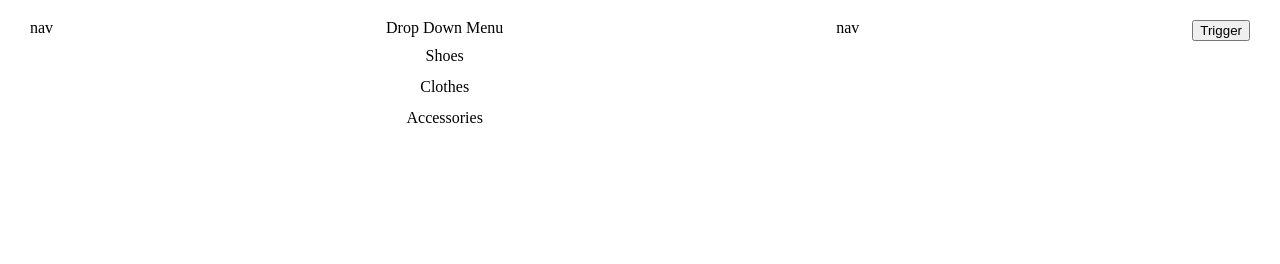
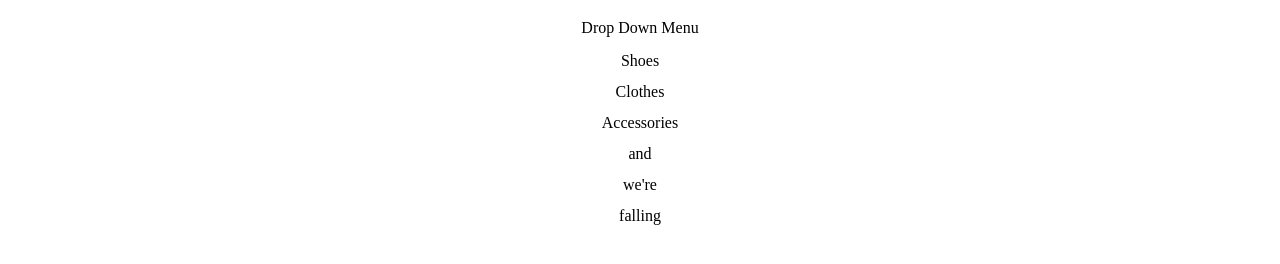
Before and after one commit to Sty6x/weather-app, a website built with webpack: page src/index.html in a window 1280 px wide. Both pictures are taken after a click on the element "Drop Down Menu". Built offline with nearby package versions, Linux system fonts and the light colour scheme.

Commit message:
fixed and tested out the module and added description on how to use the module

```diff
--- a/src/dropDown.js
+++ b/src/dropDown.js
@@ -1,4 +1,3 @@
-console.log('drop down initialize');
 const style = document.createElement('style');
 const head = document.querySelector('head')
 const styleSheetKeyFrames = '\
@@ -35,25 +34,33 @@ const styleSheetKeyFrames = '\
 head.after(head.children[head.children.length -1 ], style)
 style.innerHTML = styleSheetKeyFrames;
 
+
+const activeMenu = {
+  position: 'relative',
+  transform: 'translate(0, 10%)',
+  transition: 'transform 200ms ease',
+  animation: '300ms menu-fade-in ease'
+}
+
+const inactiveMenu = {
+  transform: 'translate(0, -16%)',
+  transition: 'transform 200ms ease',
+  animation: '100ms menu-fade-out ease',
+  opacity: '0'
+}
+
 // first argument will be the event target
 // second argument should be the menu list or the list that the user
 // wants to animate
 // third argument is the trigger, it needs to be specific,
 // this will need a query selector
 
-const activeMenu = {
-  position: 'relative',
-  transform: 'translate(0, 15%)',
-  transition: 'transform 200ms ease',
-  animation: '300ms menu-fade-in ease'
-}
+// in order to use this you need to have a trigger (button or div or header) and a container,
+// the container will hold both the trigger and the menulist, and obviously
+// your menu list should also be inside a container or an unordered list.
+// everything your menu list does, will then be relative to this container,
+// so it wont be awkward to use this module
 
-const inactiveMenu = {
-  transform: 'translate(0, -30%)',
-  transition: 'transform 200ms ease',
-  animation: '100ms menu-fade-out ease',
-  opacity: '0'
-}
 
 function appendStyles(node, obj) {
   Object.assign(node.style, obj)
--- a/src/index.html
+++ b/src/index.html
@@ -9,7 +9,6 @@
 <body>
   <header>
     <nav>
-      <h1>nav</h1>
       <div id="drop-down-cont">
         <div id='drop-down-title-cont'>
           <h2 id="drop-down-title">Drop Down Menu</h2>
@@ -18,9 +17,11 @@
           <li>Shoes</li>
           <li>Clothes</li>
           <li>Accessories</li>
+          <li>and</li>
+          <li>we're</li>
+          <li>falling</li>
         </ul>
       </div>
-      <h1>nav</h1>
     </nav>
   </header>
   <main>
--- a/src/index.js
+++ b/src/index.js
@@ -8,7 +8,7 @@ const btn = document.createElement('button')
 
 btn.textContent = 'Trigger'
 btn.setAttribute('id', 'trigger-finger')
-nav.appendChild(btn);
+// nav.appendChild(btn);
 
 
 const menuList = document.getElementById('drop-down-list')
--- a/src/style.css
+++ b/src/style.css
@@ -53,7 +53,7 @@ main{
 }
 nav{
   display: flex;
-  justify-content:space-between;
+  justify-content:center;
   text-align: center;
   padding:20px 30px;
 }
@@ -79,7 +79,9 @@ nav{
   gap: 15px;
 
 }
-.menu-active{
+
+
+/* .menu-active{
   position: relative;
   transform: translate(0,15%);
   transition:transform 200ms ease;
@@ -91,7 +93,7 @@ nav{
   transition:transform 200ms ease;
   animation: 100ms menu-fade-out ease;
   opacity:0
-}
+} */
 
 /* @keyframes menu-fade-out{
 0%{
```
